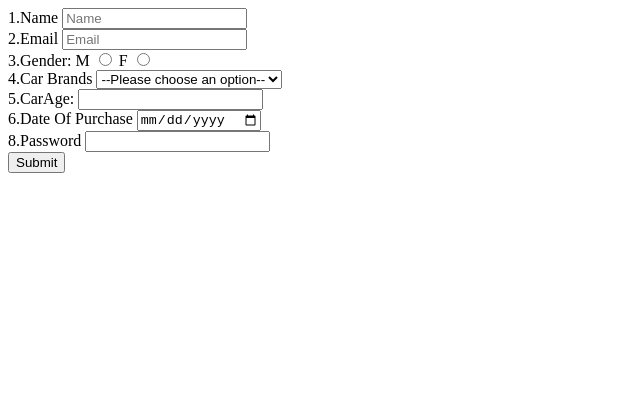
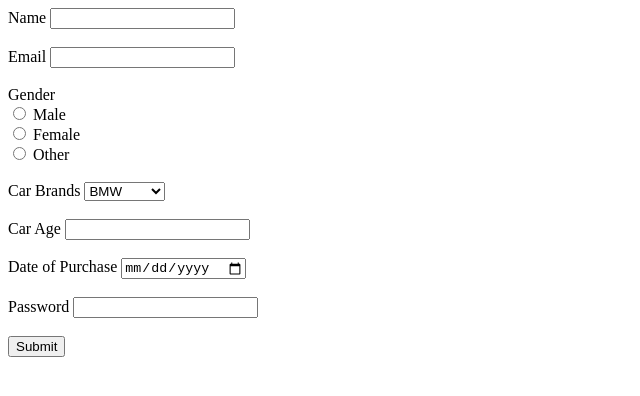
Before and after one commit to acciojob/car-insurance-form-Code-with-sudoku, a website: page main.html in a window 1280 px wide. Shown: the whole page, without its empty margins (0-640 px from the left). Drawn offline with Linux system fonts and the light colour scheme.

Commit message:
created a submission

```diff
--- a/main.html
+++ b/main.html
@@ -7,49 +7,41 @@
 </head>
 
 <body>
-	 <form id="my-form" method="post">
-				<div>
-			<label for="name">1.Name</label>
-			<input type="text" id="name" placeholder="Name" required>
-		</div>
-		<div>
-			<label for="email">2.Email</label>
-			<input type="email" id="email" placeholder="Email" required>
-		</div>
-		<div>
-				<!-- 3. -->
-			 <label for="gender">3.Gender:</label>
-			 <label for="gender_m">M</label>
-			  <input type="radio" id="gender_m" name="gender" required>
-			  <label for="gender">F</label>
-			  <input type="radio" id="gender_f" name="gender" required>
-		</div>
-		<div>
-			<label for="cars">4.Car Brands</label>
-			  <select name="cars" id="cars" required>
-				  <option value="" disabled selected>--Please choose an option--</option>
-				  <option>BMW</option>
-				  <option>Audi</option>
-				  <option>Mercedez</option>
-			  </select>
-		</div>
-		<div>
-			 <label for="Carage">5.CarAge:</label>
-			 <input type="number" id="Carage" min="0" required >
-		</div>
-		<div>
-			<label for="dop">6.Date Of Purchase</label>
-			<input type="date" id="dop" required>
-		</div>
-		<div>
-			 <label for="password">8.Password</label>
-			 <input type="password" id="password" required>
-		</div>
-		 <div>
-			<button type="submit">Submit</button>
-		</div>
-	</form>
 	<!-- the entire body must be written by student -->
+	<form method="post" action="submit_form.php">
+        <label for="name">Name</label>
+        <input type="text" id="name" name="name" required><br><br>
+
+        <label for="email">Email</label>
+        <input type="email" id="email" name="email" required><br><br>
+
+        <label>Gender</label><br>
+        <input type="radio" id="male" name="gender" value="male" required>
+        <label for="male">Male</label><br>
+        <input type="radio" id="female" name="gender" value="female" required>
+        <label for="female">Female</label><br>
+        <input type="radio" id="other" name="gender" value="other" required>
+        <label for="other">Other</label><br><br>
+
+        <label for="cars">Car Brands</label>
+        <select id="cars" name="cars">
+            <option value="BMW">BMW</option>
+            <option value="Audi">Audi</option>
+            <option value="Mercedes">Mercedes</option>
+        </select><br><br>
+
+        <label for="carage">Car Age</label>
+        <input type="number" id="carage" name="carage" required><br><br>
+
+        <label for="dop">Date of Purchase</label>
+        <input type="date" id="dop" name="dop" required><br><br>
+
+        <label for="password">Password</label>
+        <input type="password" id="password" name="password" required><br><br>
+
+        <button type="submit">Submit</button>
+    </form>
+
     <script type="text/javascript" src="./script.js">
 </script>
 
```
